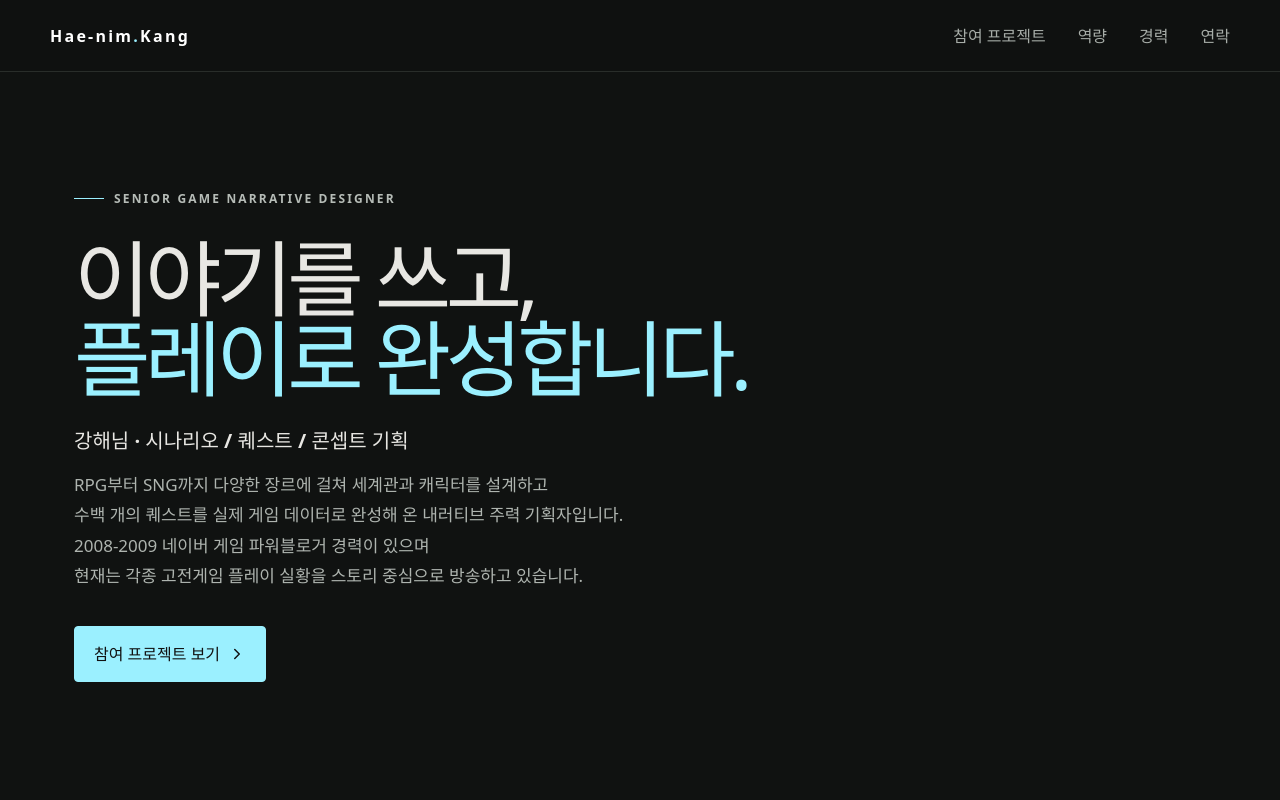
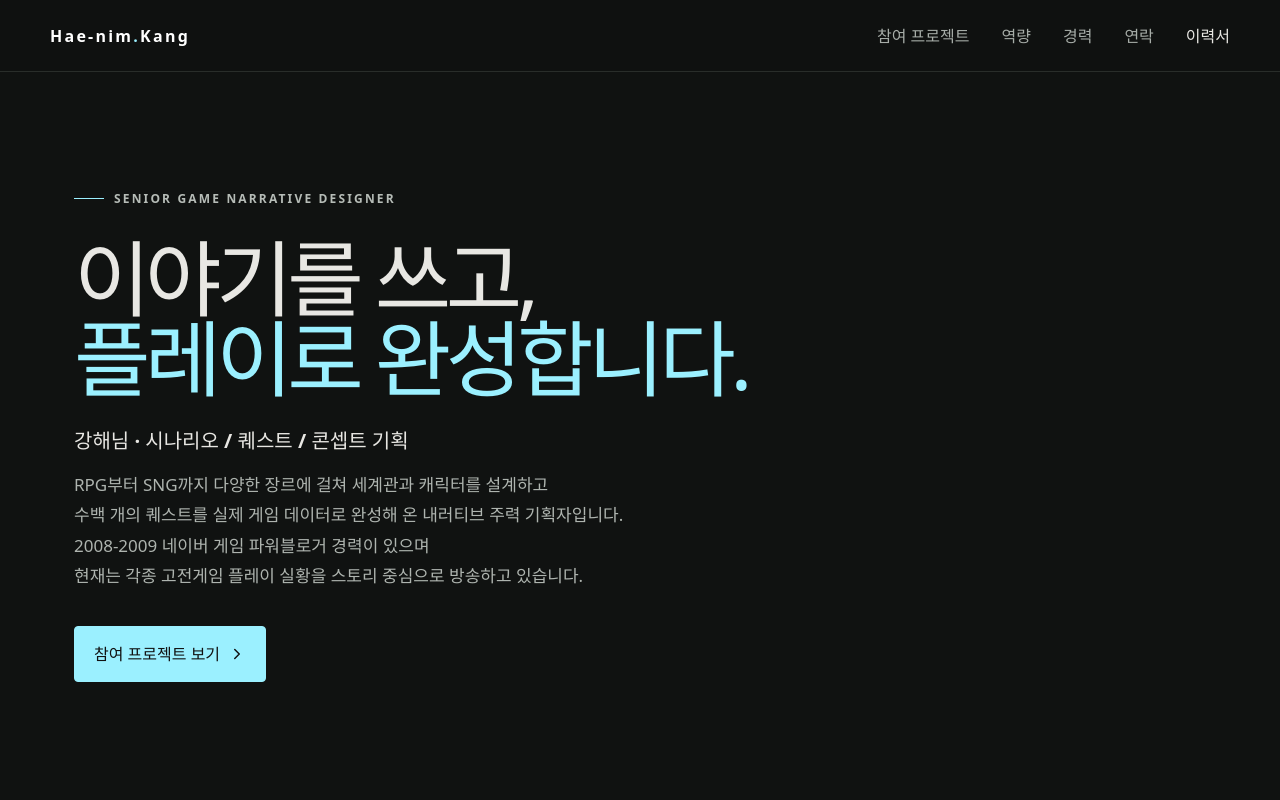
Before and after one commit to mingyun372-cmyk/Haenim_resume, a React (Vite) app: page / in a window 1280 px wide. Shown: the top 800 px of the page. Built offline with nearby package versions, Linux system fonts and the light colour scheme.

Commit message:
Add standalone resume page navigation

```diff
--- a/src/main.jsx
+++ b/src/main.jsx
@@ -31,7 +31,7 @@ function App(){
  const [menu,setMenu]=useState(false);
  const go=id=>{document.querySelector(id)?.scrollIntoView({behavior:'smooth'});setMenu(false)}
  return <main>
-  <header className="nav"><a className="brand" href="#top">Hae-nim<span>.</span>Kang</a><nav className={menu?'open':''}>{['projects','skills','career','contact'].map((id,i)=><button key={id} onClick={()=>go('#'+id)}>{['참여 프로젝트','역량','경력','연락'][i]}</button>)}</nav><button className="menu" aria-label="메뉴" onClick={()=>setMenu(!menu)}>{menu?<X/>:<Menu/>}</button></header>
+  <header className="nav"><a className="brand" href="#top">Hae-nim<span>.</span>Kang</a><nav className={menu?'open':''}>{['projects','skills','career','contact'].map((id,i)=><button key={id} onClick={()=>go('#'+id)}>{['참여 프로젝트','역량','경력','연락'][i]}</button>)}<a className="resume-link" href={`${import.meta.env.BASE_URL}resume.html`}>이력서</a></nav><button className="menu" aria-label="메뉴" onClick={()=>setMenu(!menu)}>{menu?<X/>:<Menu/>}</button></header>
   <section id="top" className="hero"><div className="eyebrow"><span/> SENIOR GAME NARRATIVE DESIGNER</div><h1>이야기를 쓰고,<br/><em>플레이로 완성합니다.</em></h1><p className="lead">강해님 · 시나리오 / 퀘스트 / 콘셉트 기획</p><p className="intro">RPG부터 SNG까지 다양한 장르에 걸쳐 세계관과 캐릭터를 설계하고<br/>수백 개의 퀘스트를 실제 게임 데이터로 완성해 온 내러티브 주력 기획자입니다.<br/>2008-2009 네이버 게임 파워블로거 경력이 있으며<br/>현재는 각종 고전게임 플레이 실황을 스토리 중심으로 방송하고 있습니다.</p><div className="hero-actions"><button className="primary" onClick={()=>go('#projects')}>참여 프로젝트 보기 <ChevronRight/></button></div></section>
   <section id="projects" className="section projects-overview"><div className="section-head"><div><span className="kicker">PROJECT OVERVIEW</span><h2>참여 프로젝트</h2></div><p>다양한 장르와 개발 단계에 걸쳐<br/>이야기의 기획부터 구현까지의 과정을 담당했습니다.</p></div><div className="stats project-stats"><div><b>10년 9개월</b><span>게임 기획 경력</span></div><div><b>15개</b><span>참여 프로젝트 개수</span></div><div><b>370,000자</b><span>단일 프로젝트 메인 퀘스트 텍스트 분량</span></div><div><b>파트 리드</b><span>설정·시나리오 검수 경험</span></div></div><div className="overview-index">{projects.map((p,i)=><a href={`#project-${i+1}`} key={p.title}><span>0{i+1}</span><b>{p.title}</b><small>{p.year}</small></a>)}</div></section>
   {projects.map((p,i)=><section id={`project-${i+1}`} className="section project-page" key={p.title}><div className="project-page-number">PROJECT 0{i+1}</div><div className="project-page-content"><div className="meta"><span>{p.year}</span><span>{p.company}</span><span>{p.genre}</span></div><h2>{p.title}</h2><p>{p.summary}</p><div className="tags">{p.tags.map(t=><span key={t}>{t}</span>)}</div></div><div className="project-page-proof"><span>KEY OUTPUT</span><b>{p.proof}</b></div><div className="project-media" aria-label={`${p.title} 관련 이미지 영역`}><div><span>IMAGE 01</span></div><div><span>IMAGE 02</span></div></div></section>)}
```
